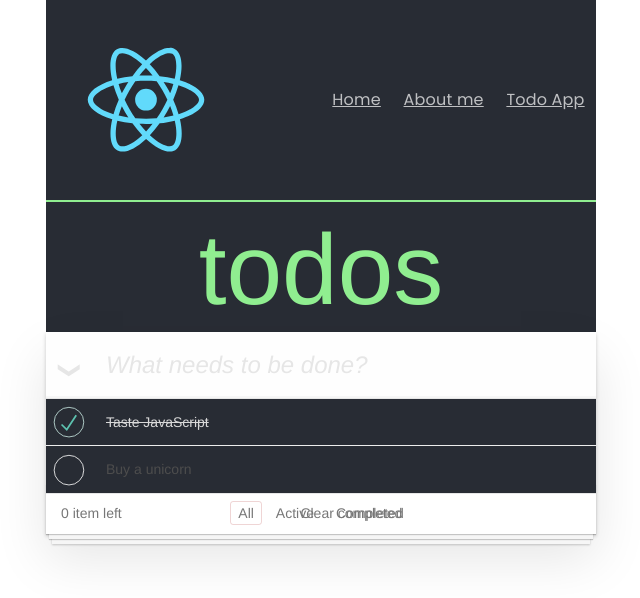
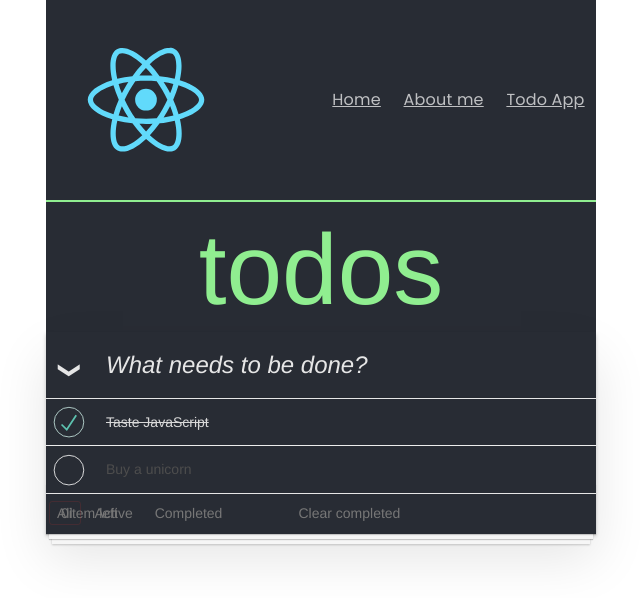
Before and after one commit to paulina-ani/first-react-app, a React (Create React App) app: page /todoapp in a window 1280 px wide. Shown: the top 598 px of the page, without its empty margins (319-959 px from the left). Built offline with nearby package versions, Linux system fonts and the light colour scheme.

Commit message:
TodoApp background modified

```diff
--- a/src/scenes/TodoApp/TodoApp.module.css
+++ b/src/scenes/TodoApp/TodoApp.module.css
@@ -41,7 +41,7 @@ div {
 }
 
 .todoapp {
-  background: #fff;
+  background: #282c34;
   margin: 130px 0 40px 0;
   position: relative;
   box-shadow: 0 2px 4px 0 rgba(0, 0, 0, 0.2), 0 25px 50px 0 rgba(0, 0, 0, 0.1);
@@ -270,6 +270,9 @@ div {
 }
 
 .todoCount {
+  display: flex;
+  flex-direction: row;
+  justify-content: speace-around;
   float: left;
   text-align: left;
 }
@@ -285,6 +288,7 @@ div {
   position: absolute;
   right: 0;
   left: 0;
+  display: flex;
 }
 
 .filters li {
```
